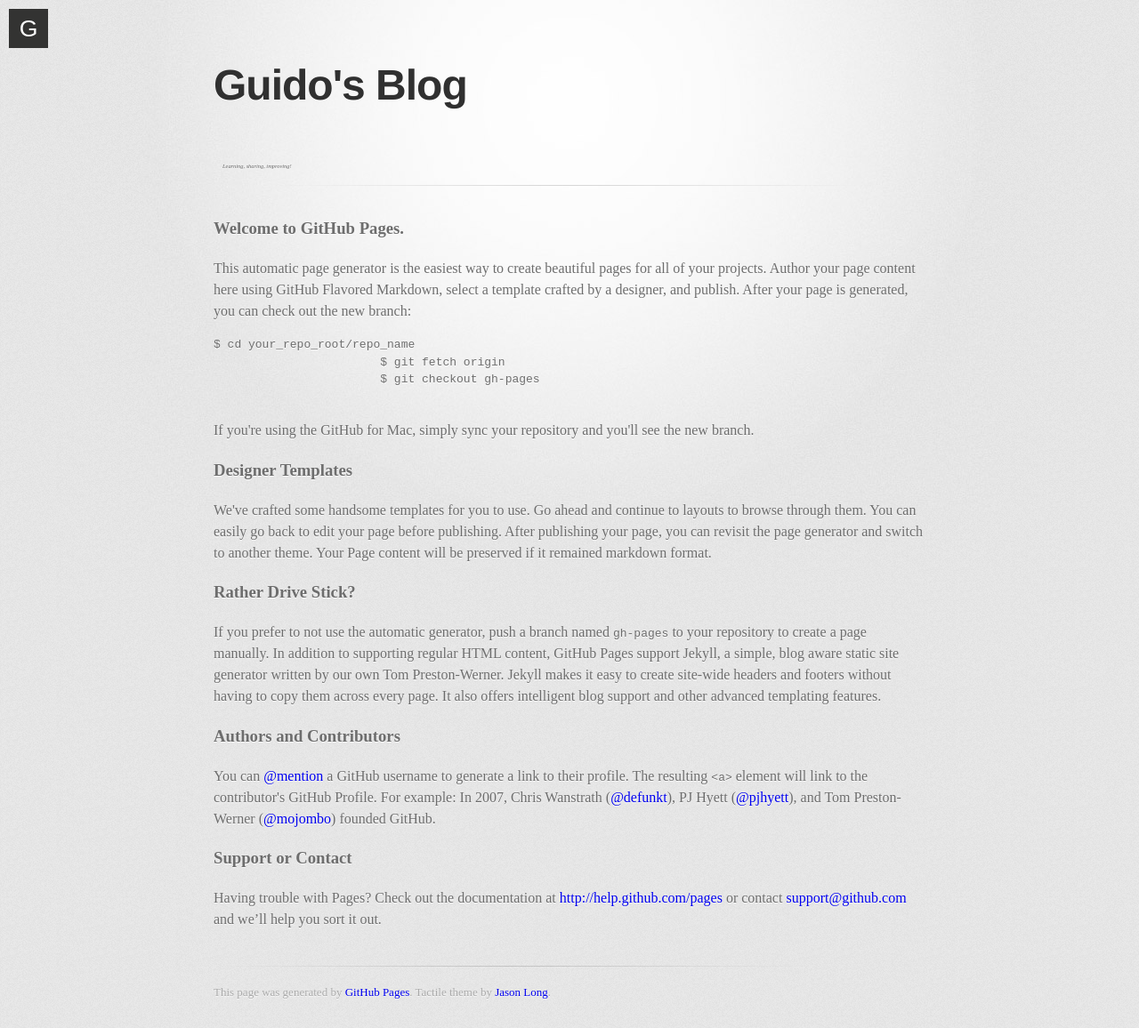
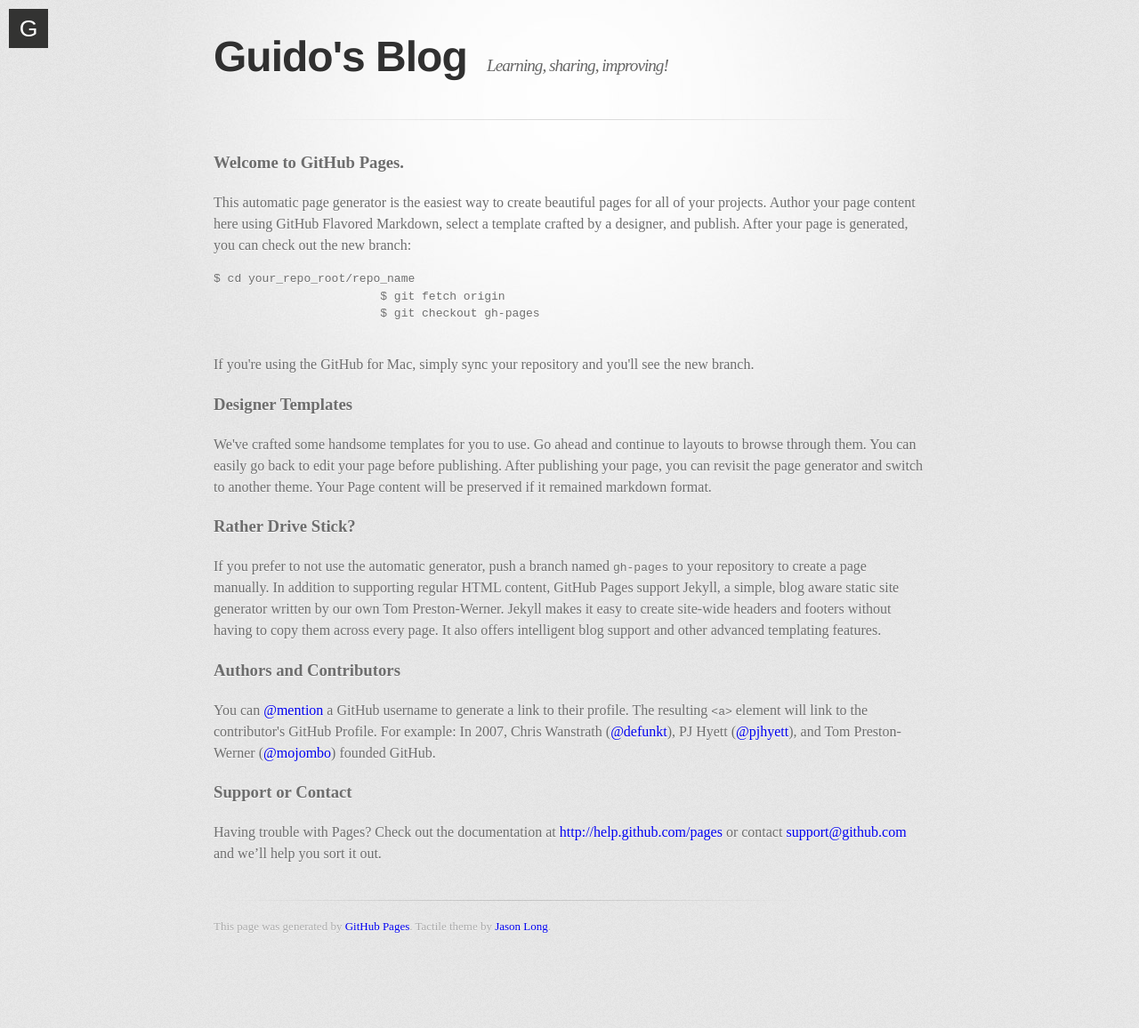
Before and after one commit to GuidoPaul/GuidoPaul.github.io, a Jekyll site: the page built from index.html, in a window 1280 px wide. Shown: the whole page at 89% size. Built offline with Jekyll 4.4.1, drawn with Linux system fonts in a browser that asks for light colours; some web fonts are replaced; Markdown is read by kramdown in place of the engine named in the settings.

Commit message:
fix font

```diff
--- a/index.html
+++ b/index.html
@@ -10,12 +10,11 @@
 		<div class="inner">
 
 			<header>
-			<h1>Guido's Blog</h1>
+				<h1>
+					<a>Guido's Blog</a>
+					<span> Learning, sharing, improving!</span>
+				</h1>
 			</header>
-			<div class="font">
-				Learning, sharing, improving!
-			</div>
-
 			<hr>
 
 			<section id="main_content">
--- a/stylesheets/layout.css
+++ b/stylesheets/layout.css
@@ -49,9 +49,11 @@
 	font-weight: 900;
 	letter-spacing: -1px;
 	line-height: 1.2;
+	margin-bottom: 0px;
+	margin-top: 0px;
 }
 
-.font {
+header h1 span {
 	color: #666666;
 	font-family: "Knewave", cursive;
 	font-size: 40%;
```
